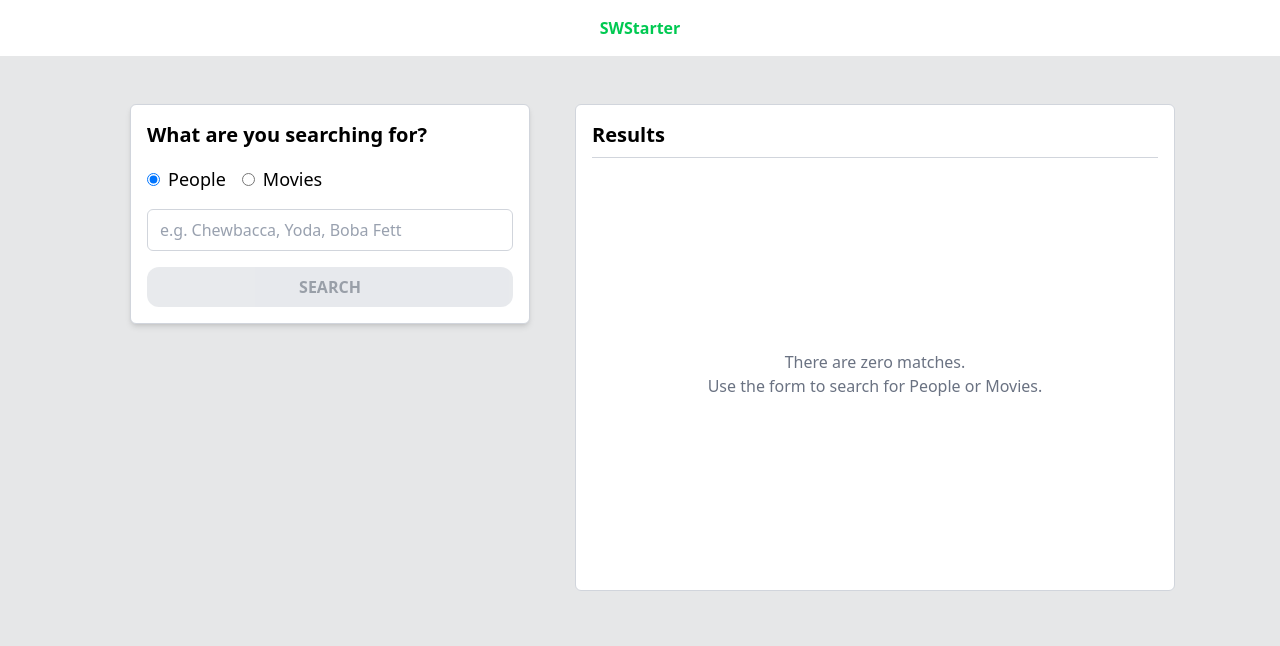
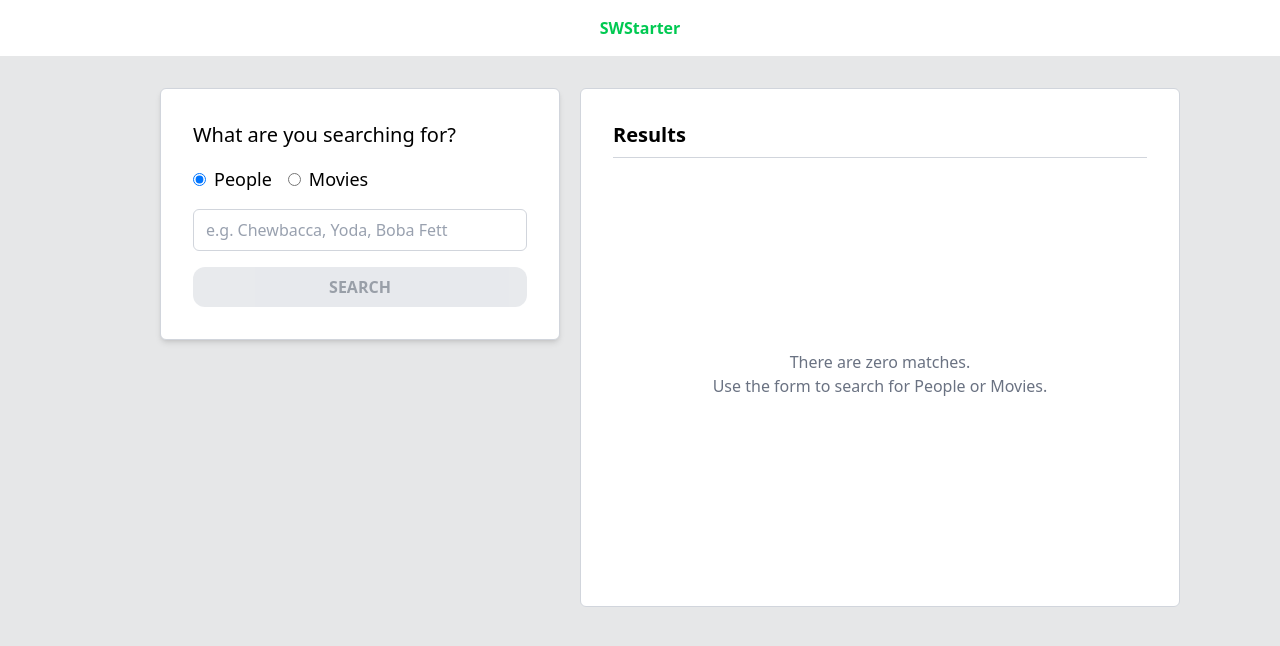
Before and after one commit to vavellar/lawnstarter-challenge, a Vue app in the folder frontend/: page / in a window 1280 px wide. Shown: the top 646 px of the page. Built offline with nearby package versions, Linux system fonts and the light colour scheme.

Commit message:
feat: adjust for mobile view

```diff
--- a/frontend/src/App.vue
+++ b/frontend/src/App.vue
@@ -1,12 +1,12 @@
 <template>
-    <div id="app">
+    <div id="grid grid-cols-1 grid-rows-[0.1fr_1fr] gap-0 h-screen">
         <HeaderPage />
-        <div v-if="searchStore.error" class="bg-red-100 border mt-26 border-red-400 text-red-700 px-4 py-3 rounded relative w-150 mx-auto mt-6 flex flex-col items-center" role="alert">
+        <div v-if="searchStore.error" class="bg-red-100 border mt-26 border-red-400 text-red-700 px-4 py-3 rounded relative w-150 mx-auto flex flex-col items-center" role="alert">
             <strong class="font-bold">Error!</strong>
             <span class="block sm:inline">There was an error processing your request. Please try again later.</span>
             <button @click="router.push('/')" class="hover:cursor-pointer underline">Back to home</button>
         </div>
-        <router-view class="mt-26 mx-auto w-fit"/>
+        <router-view class="md:mx-auto w-fit md:mt-8"/>
     </div>
 </template>
 
--- /dev/null
+++ b/frontend/src/composables/useResponsive.ts
@@ -0,0 +1,29 @@
+import { ref, computed, onMounted, onUnmounted } from 'vue'
+
+export function useResponsive(breakpoint = 768) {
+  const width = ref<number>(typeof window !== 'undefined' ? window.innerWidth : breakpoint)
+
+  const update = () => {
+    if (typeof window !== 'undefined') width.value = window.innerWidth
+  }
+
+  onMounted(() => {
+    if (typeof window !== 'undefined') window.addEventListener('resize', update)
+  })
+
+  onUnmounted(() => {
+    if (typeof window !== 'undefined') window.removeEventListener('resize', update)
+  })
+
+  const isMobile = computed(() => width.value < breakpoint)
+  const isDesktop = computed(() => width.value >= breakpoint)
+
+  return {
+    width,
+    isMobile,
+    isDesktop,
+    breakpoint,
+  }
+}
+
+export default useResponsive
--- a/frontend/src/store/search.store.ts
+++ b/frontend/src/store/search.store.ts
@@ -13,6 +13,7 @@ export const useSearchStore = defineStore("search", () => {
     const movieDetails: Ref<Movie | null> = ref(null);
     const searchType: Ref<SearchType> = ref("people");
     const error: Ref<boolean> = ref(false);
+    const searchTrigerred: Ref<boolean> = ref(false);
 
 
     watch(() => searchType.value, () => {
@@ -21,6 +22,7 @@ export const useSearchStore = defineStore("search", () => {
 
     const performSearch = async (searchTerm: string): Promise<void> => {
         loading.value = true;
+        searchTrigerred.value = true;
         try {
             if (searchType.value === "movies") {
                 const data = await moviesService.fetchAllMovies(searchTerm);
@@ -41,6 +43,7 @@ export const useSearchStore = defineStore("search", () => {
     const clearResults = (): void => {
         results.value = [];
         loading.value = false;
+        searchTrigerred.value = false;
     };
 
     const resetError = (): void => {
@@ -78,6 +81,7 @@ export const useSearchStore = defineStore("search", () => {
         error,
         movieDetails,
         searchType,
+        searchTrigerred,
         fetchMovieDetails,
         fetchPersonDetails,
         loading,
--- a/frontend/src/ui/components/HeaderPage.vue
+++ b/frontend/src/ui/components/HeaderPage.vue
@@ -1,5 +1,5 @@
 <template>
-  <header class="bg-white text-green-500 font-bold py-4 fixed top-0 left-0 w-full z-50">
+  <header class="bg-white text-green-500 font-bold py-4 left-0 w-full z-50">
     <div class="container mx-auto flex justify-between items-center">
       <div class="flex-1"></div>
 
--- a/frontend/src/ui/components/Results.vue
+++ b/frontend/src/ui/components/Results.vue
@@ -1,6 +1,7 @@
 <template>
-  <div class="border border-gray-300 p-4 w-150 mx-auto bg-white rounded-md border border-gray-300 ">
-    <h2 class="text-xl font-bold mb-2">Results</h2>
+  <div class="border border-gray-300 p-8 sm:w-150 w-full mx-auto bg-white rounded-md flex flex-col justify-between h-fit">
+   <div>
+     <h2 class="text-xl font-bold mb-2">Results</h2>
     <hr class="border-gray-300 mb-4" />
     <div
       class="text-center text-gray-500 h-fit min-h-100 flex flex-col"
@@ -11,32 +12,42 @@
          <p>There are zero matches.</p>
          <p>Use the form to search for People or Movies.</p>
       </div>
-      <div v-else>
-        <ul>
+      <div v-else class="max-h-[400px] h-auto overflow-auto">
+        <ul class="w-full">
           <li
               v-for="(result, index) in searchStore.results"
               :key="index"
-              class="flex justify-between items-center py-2 border-b border-gray-200"
+              class="flex justify-between items-center py-4 border-b border-gray-200 flex-col md:flex-row"
           >
-            <span class="font-medium text-lg text-gray-700">{{ result.name || result.title }}</span>
+            <p class="font-bold text-left text-lg text-gray-700 w-full md:w-fit">{{ result.name || result.title }}</p>
             <button
                 @click="onClickItem(result)"
-                class="bg-green-500 hover:bg-green-600 hover:cursor-pointer text-white font-bold py-1 px-4 rounded-md"
+                class="bg-green-500 hover:bg-green-600 hover:cursor-pointer text-white font-bold py-2 px-4 rounded-3xl w-full md:w-fit my-2  md:mt-0"
             >
               SEE DETAILS
             </button>
           </li>
         </ul>
       </div>
+   </div>
+    <button
+          v-if="isMobile"
+          @click="searchStore.clearResults()"
+          class="bg-green-500 hover:bg-green-600 hover:cursor-pointer text-white font-bold py-2 px-4 rounded-3xl w-full mt-4"
+      >
+          BACK TO SEARCH
+      </button>
     </div>
   </div>
 </template>
 
 <script setup>
 import {useSearchStore} from "../../store/search.store";
+import { useResponsive } from "../../composables/useResponsive";
 import {useRouter} from "vue-router";
 const router = useRouter();
 const searchStore = useSearchStore();
+const { isMobile } = useResponsive();
 
 const onClickItem = (item) => {
   const id = item.url.split('/').filter(Boolean).pop();
--- a/frontend/src/ui/components/SearchCard.vue
+++ b/frontend/src/ui/components/SearchCard.vue
@@ -1,6 +1,7 @@
 <template>
-  <div class="p-4 w-100 h-fit bg-white rounded-md shadow-md border border-gray-300 mx-auto">
-    <h2 class="text-xl font-bold mb-4">What are you searching for?</h2>
+  <div class="p-8 sm:w-100 w-full h-screen sm:h-fit bg-white rounded-md shadow-md border border-gray-300 mx-auto">
+    <div>
+      <h2 class="text-xl text-black mb-4">What are you searching for?</h2>
         <div class="flex items-center space-x-4 mb-4">
         <label class="flex items-center space-x-2">
           <input
@@ -23,13 +24,14 @@
           <span class="font-medium text-lg">Movies</span>
         </label>
       </div>
-    <div class="flex items-center mb-4">
+      <div class="flex items-center justify-between  mb-4">
         <input
             type="text"
             class="border border-gray-300 rounded-md w-full py-2 px-3 text-gray-600 placeholder-gray-400 focus:outline-none focus:ring-2 focus:ring-blue-500"
             :placeholder="placeholderText"
             v-model="searchTerm"
         />
+      </div>
     </div>
       <button
           :disabled="!searchTerm.trim()"
--- a/frontend/src/ui/views/Home.vue
+++ b/frontend/src/ui/views/Home.vue
@@ -1,16 +1,18 @@
 <template>
-  <div class="grid grid-cols-[0.75fr_1fr] grid-rows-1 gap-x-5 gap-y-0">
-    <SearchCard />
-    <Results />
+  <div class="grid sm:grid-cols-1 md:grid-cols-[0.75fr_1fr] grid-rows-1 gap-x-5 gap-y-0 w-full sm:w-3/4 mx-auto">
+    <SearchCard v-if="isMobile && !searchStore.searchTrigerred ? true : isDesktop ? true : false"/>
+    <Results v-if="isDesktop ? true : searchStore.searchTrigerred ? true : false"/>
   </div>
 </template>
 <script setup>
 import SearchCard from "../components/SearchCard.vue";
 import Results from "../components/Results.vue";
+import { useResponsive } from "../../composables/useResponsive";
 import { onMounted } from "vue";
 import { useSearchStore } from "../../store/search.store";
 
 const searchStore = useSearchStore();
+const { isMobile, isDesktop } = useResponsive();
 
 onMounted(() => {
   searchStore.resetError()
--- a/frontend/src/ui/views/Movie.vue
+++ b/frontend/src/ui/views/Movie.vue
@@ -3,8 +3,8 @@
   <div class="border border-gray-300 p-4 max-w-4xl min-w-1/2 mx-auto bg-white rounded-md flex flex-col" v-else-if="movie?.title">
     <h1 class="font-bold text-2xl mb-4 text-gray-800">{{ movie.title }}</h1>
 
-    <div class="flex justify-between space-x-8">
-      <div class="w-1/2 y">
+    <div class="grid md:grid-cols-2 grid-rows-1 gap-x-10 gap-y-0 grid-cols-1">
+      <div class="">
         <h2 class="text-xl font-semibold mb-2 text-gray-700">Opening Crawl </h2>
         <hr class="border-gray-300 mb-4" />
         <div class="text-gray-600 space-y-2 py-4">
@@ -13,7 +13,7 @@
           </p>
         </div>
       </div>
-      <div class="w-1/2">
+      <div>
         <h2 class="text-xl font-semibold mb-2 text-gray-700">Characters</h2>
         <hr class="border-gray-300 mb-4" />
         <ul class="text-gray-600 flex flex-wrap">
--- a/frontend/src/ui/views/People.vue
+++ b/frontend/src/ui/views/People.vue
@@ -1,10 +1,10 @@
 <template>
   <p v-if="searchStore.loading">Loading...</p>
-  <div class="border border-gray-300 p-4 max-w-4xl min-w-1/2 mx-auto bg-white rounded-md flex flex-col" v-else-if="character?.name">
+  <div class="border border-gray-300 w-full p-4 min-w-1/2 max-w-4xl mx-auto bg-white rounded-md flex flex-col" v-else-if="character?.name">
     <h1 class="font-bold text-2xl mb-4 text-gray-800">{{ character.name }}</h1>
 
-    <div class="flex justify-between space-x-8">
-      <div class="w-1/2">
+    <div class="grid md:grid-cols-2 grid-rows-1 gap-x-[10px] gap-y-0 grid-cols-1"">
+      <div>
         <h2 class="text-xl font-semibold mb-2 text-gray-700">Details</h2>
         <hr class="border-gray-300 mb-4" />
         <ul class="text-gray-600 space-y-2">
@@ -17,7 +17,7 @@
         </ul>
       </div>
 
-      <div class="w-1/2">
+      <div>
         <h2 class="text-xl font-semibold mb-2 text-gray-700">Movies</h2>
         <hr class="border-gray-300 mb-4" />
         <ul class="text-gray-600 space-y-2">
```
Lines whose indentation alone changed are shown as unchanged.
